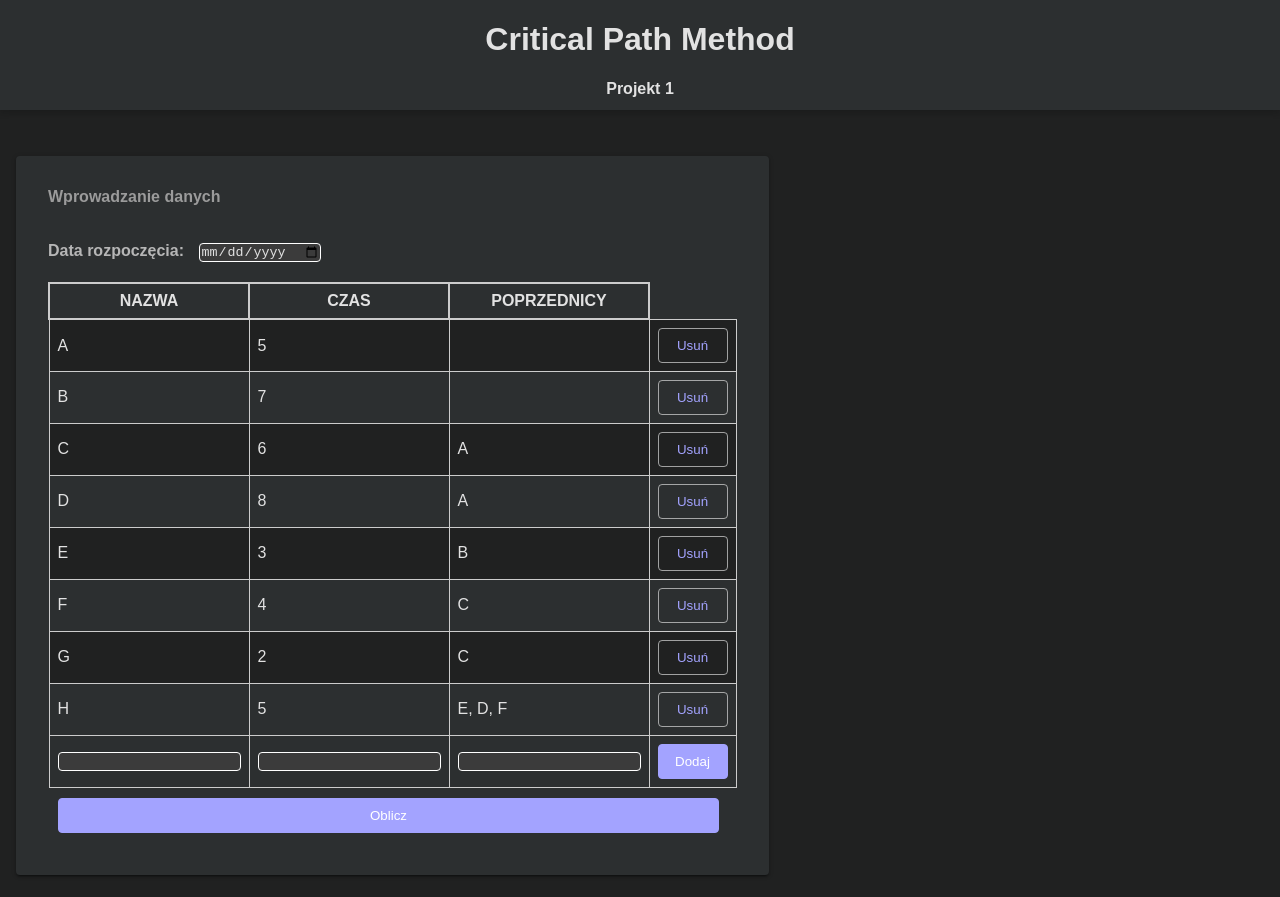
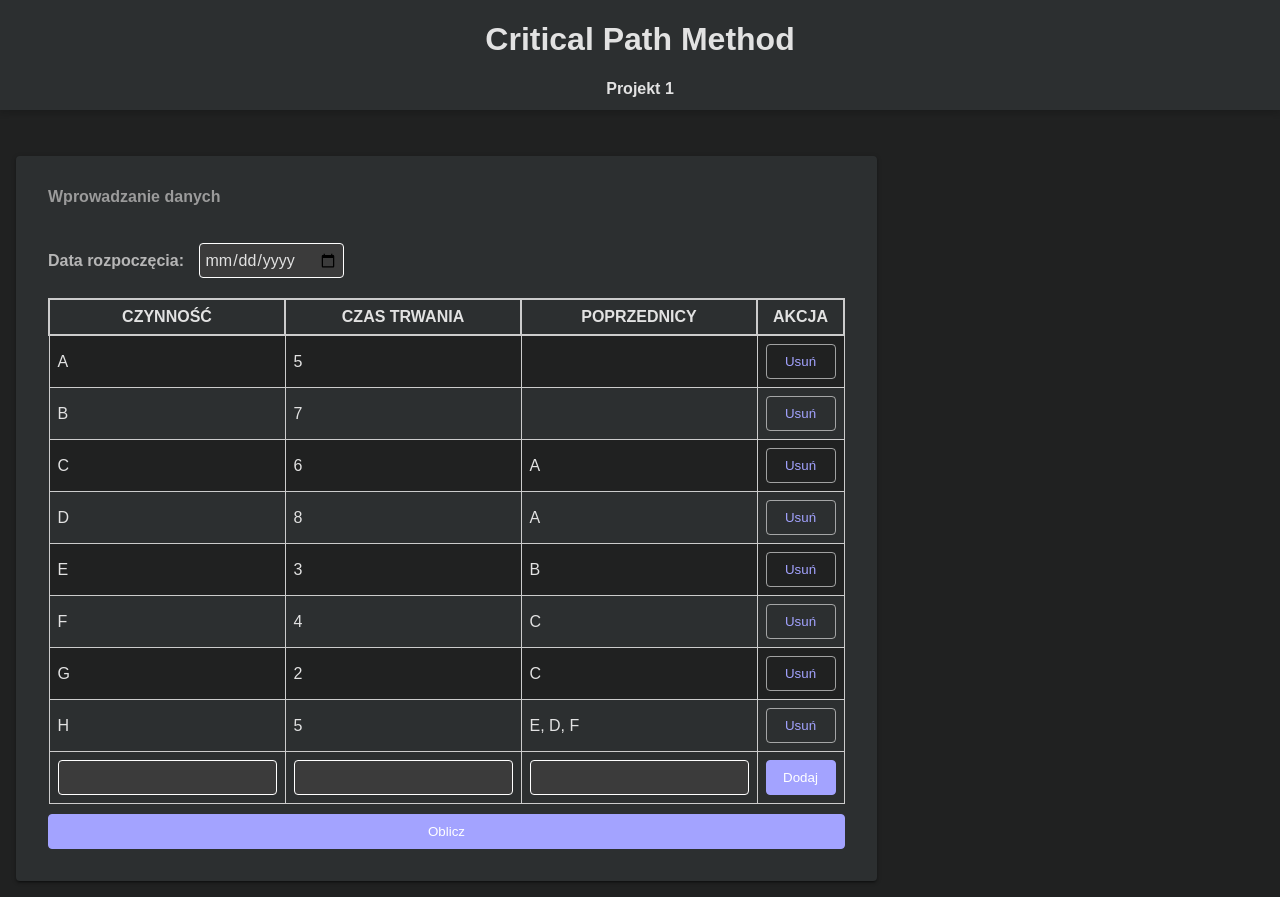
Before and after one commit to szymonborda/boil-cwp, a React (Vite) app: page /projekt1 in a window 1280 px wide. Built offline with nearby package versions, Linux system fonts and the light colour scheme.

Commit message:
improve gui

```diff
--- a/src/index.css
+++ b/src/index.css
@@ -117,7 +117,12 @@ input {
   background-color: rgb(59, 59, 59);
   border: 1px white solid;
   border-radius: 4px;
+  height: 35px;
   color: #e2e2e2;
+  box-sizing: border-box;
+  padding-inline: 5px;
+  font-size: 1rem;
+  font-family: inherit;
 }
 
 button.buttonOutlined,
--- a/src/pages/Projekt1/ActionInput.tsx
+++ b/src/pages/Projekt1/ActionInput.tsx
@@ -52,9 +52,10 @@ export default function ActionInput({
       <table className={styles['input-table']}>
         <thead>
           <tr>
-            <th>Nazwa</th>
-            <th>Czas</th>
+            <th>Czynność</th>
+            <th>Czas trwania</th>
             <th>Poprzednicy</th>
+            <th>Akcja</th>
           </tr>
         </thead>
         <tbody>
--- a/src/pages/Projekt1/Projekt1.tsx
+++ b/src/pages/Projekt1/Projekt1.tsx
@@ -28,14 +28,18 @@ function Projekt1() {
             {' '}
             <input type="date" name="startDate" ref={startDate} onChange={() => setIsCalculated(false)} style={{ margin: '10px' }} />
           </div>
-          <ActionInput actions={actions} setActions={setActions} setIsCalculated={setIsCalculated} />
-          <button onClick={calculate} type="button" className="buttonFilled" style={{ width: '96%', margin: '10px' }}>Oblicz</button>
+          <ActionInput
+            actions={actions}
+            setActions={setActions}
+            setIsCalculated={setIsCalculated}
+          />
+          <button onClick={calculate} type="button" className="buttonFilled" style={{ width: '100%', marginTop: '10px' }}>Oblicz</button>
         </div>
 
         {isCalculated ? (
           <>
             <div className="panel">
-              <div className="title">Obliczenia</div>
+              <div className="title">Wyniki obliczeń</div>
               <ActionOutput actions={actions} />
             </div>
             <div className="panel">
```
Also changed, not shown: 2 other files (tests, documents, lock files or other folders).
